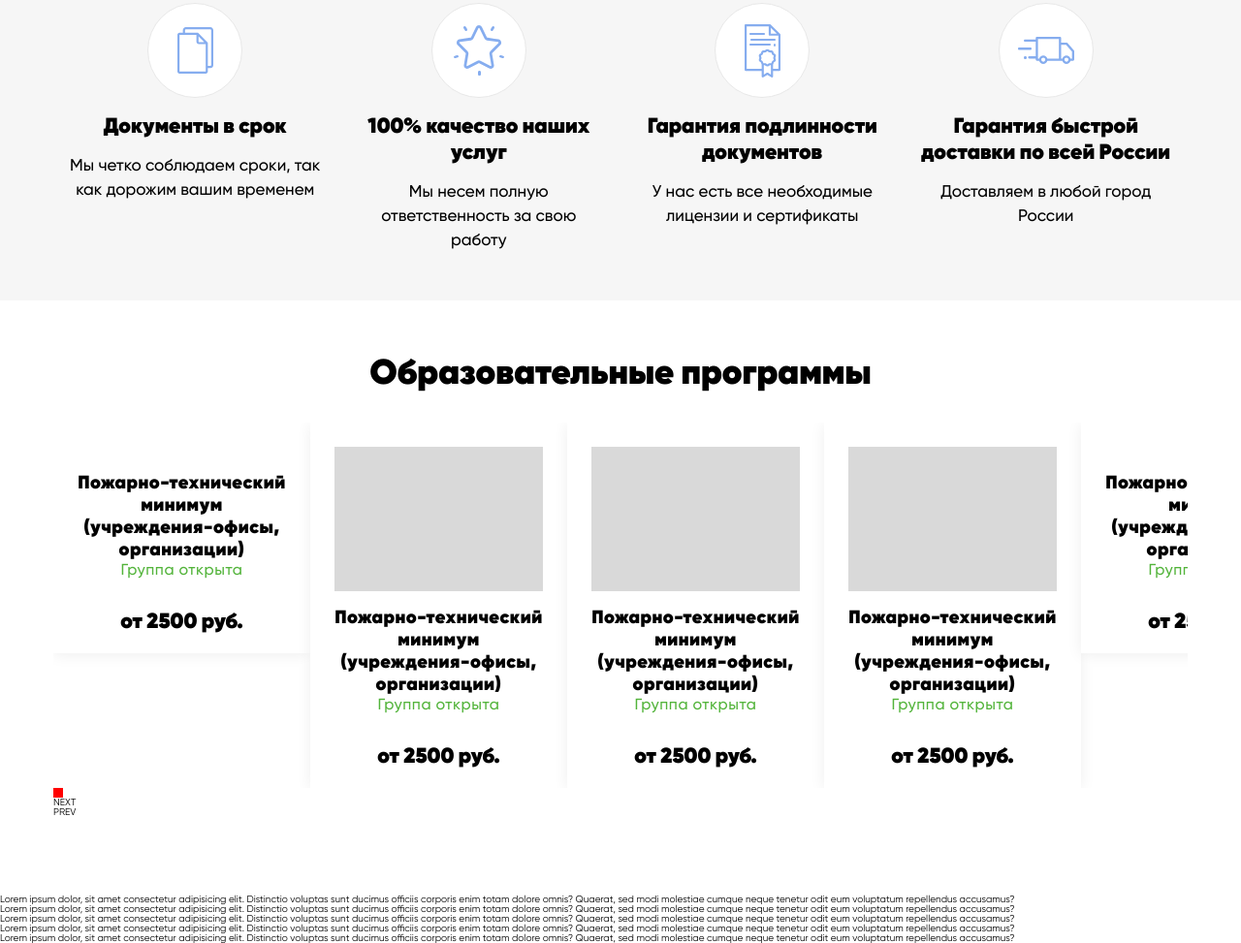
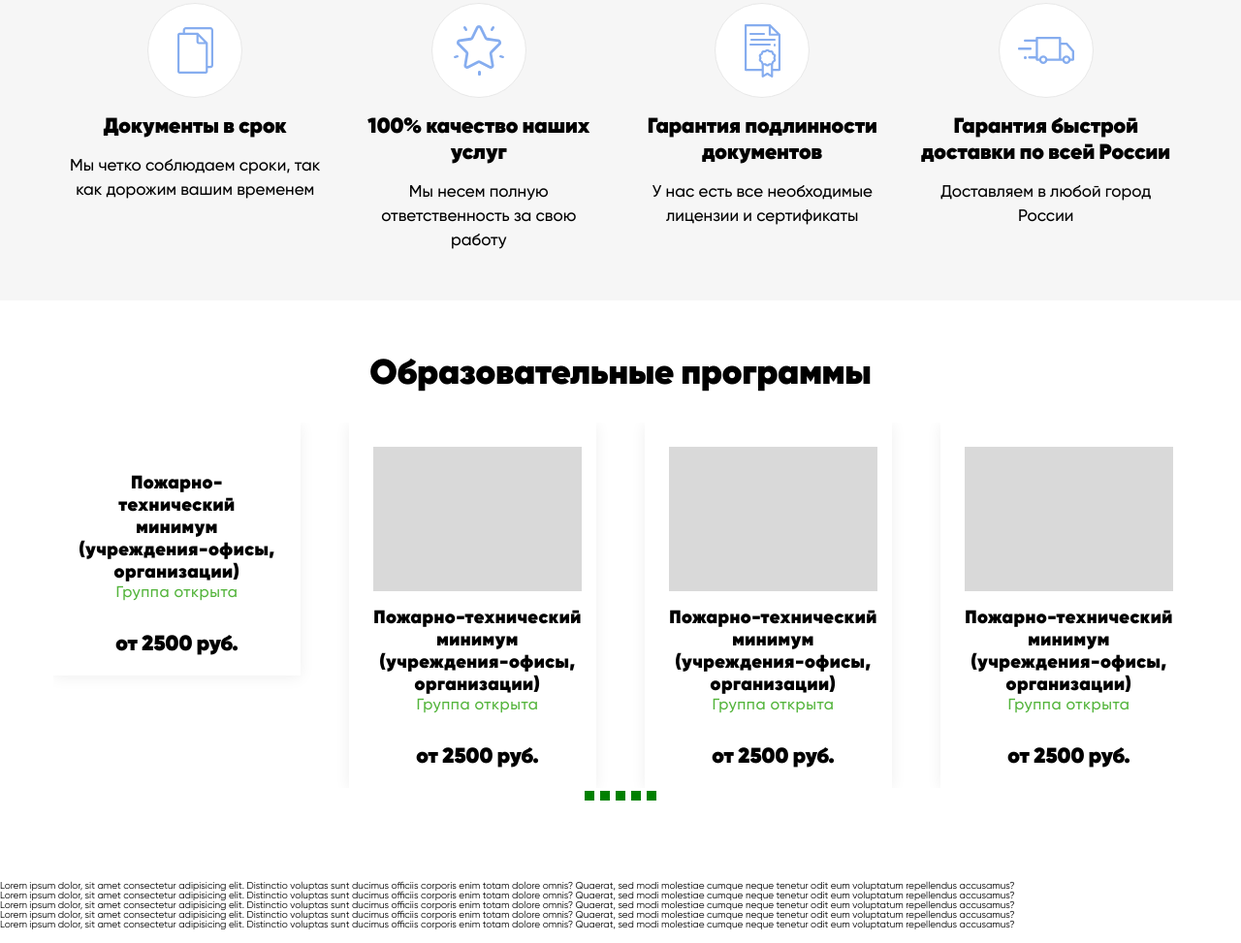
Before and after one commit to MrSallivan/ofdr, a website: page ofdr/index.html in a window 1280 px wide. Shown: the part 1404-2377 px from the top of the page at 97% size. Drawn offline with Linux system fonts and the light colour scheme; files that its build step writes are made by us from their sources; files whose address does not match are found by name.

Commit message:
swipe_pag

```diff
--- a/#src/js/files/sliders.js
+++ b/#src/js/files/sliders.js
@@ -70,7 +70,7 @@ let slider_about = new Swiper('.edprog__slider', {
 	observer: true,
 	observeParents: true,
 	slidesPerView: 4,
-	spaceBetween: 0,
+	spaceBetween: 50,
 	autoHeight: true,
 	speed: 800,
 	//touchRatio: 0,
@@ -80,14 +80,14 @@ let slider_about = new Swiper('.edprog__slider', {
 	//lazy: true,
 	// Dotts
 	pagination: {
-		el: '.slider-quality__pagging',
+		el: '.swiper-pagination',
 		clickable: true,
 	},
 	// Arrows
-	navigation: {
-		nextEl: '.about__more .more__item_next',
-		prevEl: '.about__more .more__item_prev',
-	},
+	// navigation: {
+	// 	nextEl: '.about__more .more__item_next',
+	// 	prevEl: '.about__more .more__item_prev',
+	// },
 	/*
 	breakpoints: {
 		320: {
--- a/#src/scss/edprog.scss
+++ b/#src/scss/edprog.scss
@@ -16,7 +16,7 @@
 		justify-content: space-between;
 		flex-wrap: wrap;
 
-		@media (max-width:$md1+px){
+		@media (max-width: $md1+px) {
 			justify-content: space-around;
 		}
 	}
@@ -24,10 +24,16 @@
 	&__slide {
 	}
 }
-.slider-quality__pagging {
-	width: 10px;
-	height: 10px;
-	background: red;
+.swiper-pagination {
+	display: flex;
+	justify-content: center;
+	span {
+		display: block;
+		width: 10px;
+		height: 10px;
+		margin: 3px;
+		background: green;
+	}
 }
 .edprog-slide {
 	display: flex;
--- a/ofdr/index.html
+++ b/ofdr/index.html
@@ -364,11 +364,8 @@
 						</a>
 
 					</div>
-					<div class="slider-quality__pagging"></div>
-					<div class="about__more">
-						<div class="more__item_next">NEXT</div>
-						<div class="more__item_prev">PREV</div>
-					</div>
+					<div class="swiper-pagination"></div>
+
 				</div>
 			</section>
 			<br>
--- a/ofdr/js/app.js
+++ b/ofdr/js/app.js
@@ -73,7 +73,7 @@ let slider_about = new Swiper('.edprog__slider', {
 	observer: true,
 	observeParents: true,
 	slidesPerView: 4,
-	spaceBetween: 0,
+	spaceBetween: 50,
 	autoHeight: true,
 	speed: 800,
 	//touchRatio: 0,
@@ -83,14 +83,14 @@ let slider_about = new Swiper('.edprog__slider', {
 	//lazy: true,
 	// Dotts
 	pagination: {
-		el: '.slider-quality__pagging',
+		el: '.swiper-pagination',
 		clickable: true,
 	},
 	// Arrows
-	navigation: {
-		nextEl: '.about__more .more__item_next',
-		prevEl: '.about__more .more__item_prev',
-	},
+	// navigation: {
+	// 	nextEl: '.about__more .more__item_next',
+	// 	prevEl: '.about__more .more__item_prev',
+	// },
 	/*
 	breakpoints: {
 		320: {
```
Also changed, not shown: #src/index.html (+2 -5 lines), ofdr/css/style.css, ofdr/css/style.min.css, ofdr/js/app.min.js.
